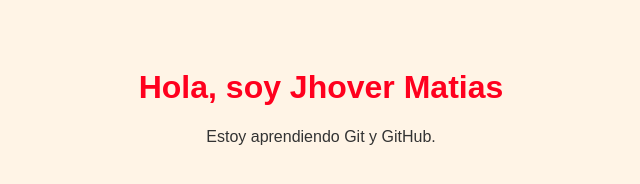
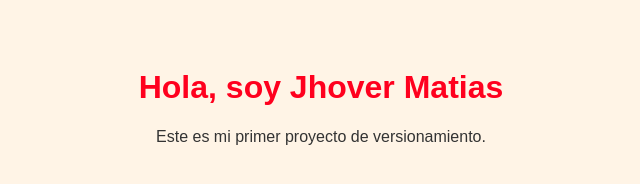
Before and after one commit to jhovermatias/mi-pagina, a plain HTML site: page index.html in a window 1280 px wide. Shown: the whole page, without its empty margins (319-959 px from the left). Drawn offline with Linux system fonts and the light colour scheme.

Commit message:
Mejorar texto de presentacion

```diff
--- a/index.html
+++ b/index.html
@@ -9,7 +9,7 @@
 <body>
 
     <h1>Hola, soy Jhover Matias</h1>
-    <p>Estoy aprendiendo Git y GitHub.</p>
+    <p>Este es mi primer proyecto de versionamiento.</p>
 
 </body>
 </html>
```
